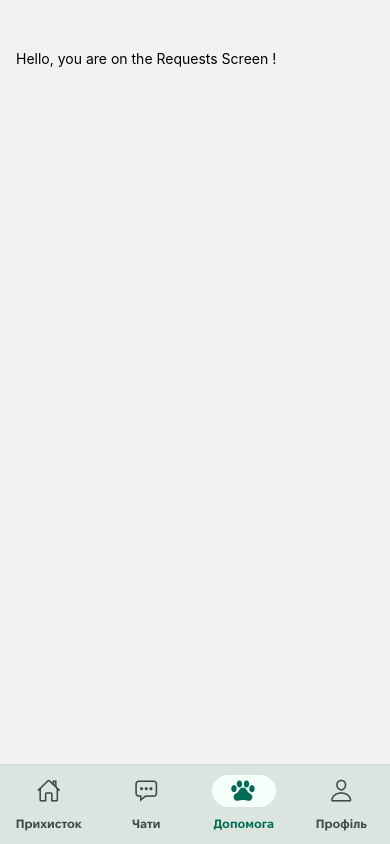
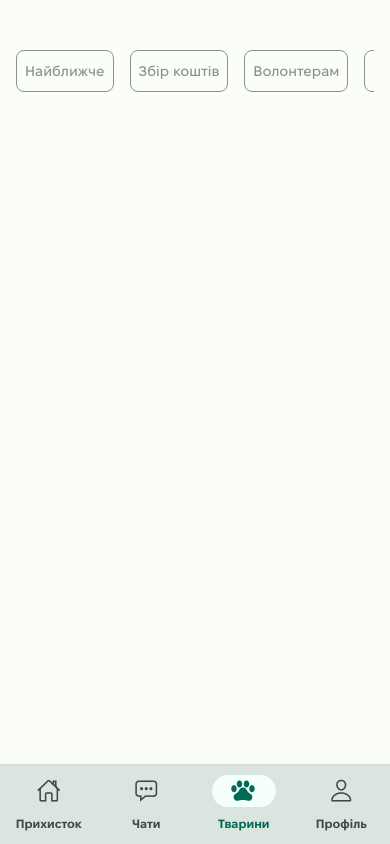
Before and after one commit to danylokvl/Dobrolap, a React Native app: screen /Requests in a window 390 px wide. Built offline with nearby package versions, Linux system fonts and the light colour scheme.

Commit message:
filter chips added

```diff
--- a/App.js
+++ b/App.js
@@ -1,7 +1,7 @@
 import { View, StyleSheet } from "react-native";
 import { StatusBar } from "expo-status-bar";
 import { createBottomTabNavigator } from "@react-navigation/bottom-tabs";
-import { NavigationContainer } from "@react-navigation/native";
+import { NavigationContainer, DefaultTheme } from "@react-navigation/native";
 import { useFonts } from "expo-font";
 import { Ionicons } from "@expo/vector-icons";
 
@@ -28,9 +28,19 @@ export default function App() {
 
   if (!fontsLoaded) return <Loading />;
 
+  const DobrolapTheme = {
+    ...DefaultTheme,
+    colors: {
+      ...DefaultTheme.colors,
+      background: COLORS.background,
+    },
+  };
+
   return (
-    <NavigationContainer>
+    <View style={styles.container}>
+      <NavigationContainer theme={DobrolapTheme}>
         <StatusBar style='auto' />
+
         <BottomTabs.Navigator
           screenOptions={{
             headerShown: false,
@@ -56,7 +66,9 @@ export default function App() {
                 <>
                   <Ionicons
                     name={focused ? "home-sharp" : "home-outline"}
-                  color={focused ? COLORS.primary : COLORS.onBackgroundVariant}
+                    color={
+                      focused ? COLORS.primary : COLORS.onBackgroundVariant
+                    }
                     size={size}
                   />
                   <View style={focused ? styles.focusedItem : null} />
@@ -77,7 +89,9 @@ export default function App() {
                         ? "chatbox-ellipses-sharp"
                         : "chatbox-ellipses-outline"
                     }
-                  color={focused ? COLORS.primary : COLORS.onBackgroundVariant}
+                    color={
+                      focused ? COLORS.primary : COLORS.onBackgroundVariant
+                    }
                     size={size}
                   />
                   <View style={focused ? styles.focusedItem : null} />
@@ -89,12 +103,14 @@ export default function App() {
             name='Requests'
             component={RequestsScreen}
             options={{
-            title: "Допомога",
+              title: "Тварини",
               tabBarIcon: ({ size, focused }) => (
                 <>
                   <Ionicons
                     name={focused ? "paw-sharp" : "paw-outline"}
-                  color={focused ? COLORS.primary : COLORS.onBackgroundVariant}
+                    color={
+                      focused ? COLORS.primary : COLORS.onBackgroundVariant
+                    }
                     size={size}
                   />
                   <View style={focused ? styles.focusedItem : null} />
@@ -111,7 +127,9 @@ export default function App() {
                 <>
                   <Ionicons
                     name={focused ? "person-sharp" : "person-outline"}
-                  color={focused ? COLORS.primary : COLORS.onBackgroundVariant}
+                    color={
+                      focused ? COLORS.primary : COLORS.onBackgroundVariant
+                    }
                     size={size}
                   />
                   <View style={focused ? styles.focusedItem : null} />
@@ -121,10 +139,15 @@ export default function App() {
           />
         </BottomTabs.Navigator>
       </NavigationContainer>
+    </View>
   );
 }
 
 const styles = StyleSheet.create({
+  container: {
+    flex: 1,
+    backgroundColor: COLORS.primary,
+  },
   focusedItem: {
     position: "absolute",
     zIndex: -10,
--- /dev/null
+++ b/components/chips/FilterChip.js
@@ -0,0 +1,63 @@
+import { View, StyleSheet, Text, Pressable } from "react-native";
+import { useState } from "react";
+import { Ionicons } from "@expo/vector-icons";
+
+import { COLORS } from "../../constants/colors";
+
+const FilterChip = ({ children }) => {
+  const [chipEnabled, setChipEnabled] = useState(false);
+  return (
+    <Pressable
+      style={[
+        styles.chip,
+        styles.chipDisabledStyle,
+        chipEnabled && styles.chipEnabledStyle,
+      ]}
+      onPress={() => setChipEnabled(!chipEnabled)}
+    >
+      {chipEnabled && (
+        <Ionicons
+          name='checkmark-sharp'
+          size={18}
+          color={COLORS.onSecondaryContainer}
+        />
+      )}
+      <Text
+        style={[
+          styles.text,
+          chipEnabled && { color: COLORS.onSecondaryContainer },
+        ]}
+      >
+        {children}
+      </Text>
+    </Pressable>
+  );
+};
+
+const styles = StyleSheet.create({
+  chip: {
+    flexDirection: "row",
+    alignItems: "center",
+    gap: 8,
+    borderRadius: 8,
+    paddingVertical: 10,
+    paddingHorizontal: 8,
+  },
+  text: {
+    color: COLORS.outline,
+    fontFamily: "FixelDisplay-Medium",
+    fontSize: 14,
+    lineHeight: 20,
+  },
+
+  chipEnabledStyle: {
+    backgroundColor: COLORS.secondaryContainer,
+    borderWidth: 0,
+  },
+  chipDisabledStyle: {
+    borderWidth: 1,
+    borderColor: COLORS.outline,
+  },
+});
+
+export default FilterChip;
--- a/components/typography/Body12.jsx
+++ b/components/typography/Body12.jsx
@@ -8,7 +8,7 @@ const Body12 = ({ children }) => {
 const styles = StyleSheet.create({
   textStyle: {
     color: COLORS.onBackground,
-    fontFamily: "fixelText-regular",
+    fontFamily: "FixelText-Regular",
     fontSize: 12,
   },
 });
--- a/components/typography/Body12Bold.jsx
+++ b/components/typography/Body12Bold.jsx
@@ -8,7 +8,7 @@ const Body12Bold = ({ children }) => {
 const styles = StyleSheet.create({
   textStyle: {
     color: COLORS.onBackground,
-    fontFamily: "fixelText-bold",
+    fontFamily: "FixelText-Bold",
     fontSize: 12,
   },
 });
--- a/components/typography/Body14.jsx
+++ b/components/typography/Body14.jsx
@@ -8,7 +8,7 @@ const Body14 = ({ children }) => {
 const styles = StyleSheet.create({
   textStyle: {
     color: COLORS.onBackground,
-    fontFamily: "fixelText-regular",
+    fontFamily: "FixelText-Regular",
     fontSize: 14,
     lineHeight: 20,
   },
--- a/components/typography/Body16.jsx
+++ b/components/typography/Body16.jsx
@@ -8,7 +8,7 @@ const Body16 = ({ children }) => {
 const styles = StyleSheet.create({
   textStyle: {
     color: COLORS.onBackground,
-    fontFamily: "fixelText-regular",
+    fontFamily: "FixelText-Regular",
     fontSize: 16,
     lineHeight: 24,
   },
--- a/components/typography/LabelLarge.jsx
+++ b/components/typography/LabelLarge.jsx
@@ -8,7 +8,7 @@ const LabelLarge = ({ children }) => {
 const styles = StyleSheet.create({
   textStyle: {
     color: COLORS.onBackground,
-    fontFamily: "fixelDisplay-medium",
+    fontFamily: "FixelDisplay-Medium",
     fontSize: 14,
     lineHeight: 20,
   },
--- a/components/typography/LabelSemiBold.jsx
+++ b/components/typography/LabelSemiBold.jsx
@@ -8,7 +8,7 @@ const LabelSemiBold = ({ children }) => {
 const styles = StyleSheet.create({
   textStyle: {
     color: COLORS.onBackground,
-    fontFamily: "fixelDisplay-semiBold",
+    fontFamily: "FixelDisplay-SemiBold",
     fontSize: 16,
     lineHeight: "auto",
   },
--- a/components/typography/TitleLarge.jsx
+++ b/components/typography/TitleLarge.jsx
@@ -8,7 +8,7 @@ const LabelSemiBold = ({ children }) => {
 const styles = StyleSheet.create({
   textStyle: {
     color: COLORS.onBackground,
-    fontFamily: "fixelDisplay-medium",
+    fontFamily: "FixelDisplay-Medium",
     fontSize: 22,
     lineHeight: 24,
   },
--- a/screens/RequestsScreen.js
+++ b/screens/RequestsScreen.js
@@ -1,18 +1,35 @@
-import { Text, View, StyleSheet } from "react-native";
+import { Text, View, StyleSheet, ScrollView } from "react-native";
+import FilterChip from "../components/chips/FilterChip";
 
 const RequestsScreen = () => {
   return (
     <View style={styles.container}>
-      <Text>Hello, you are on the Requests Screen !</Text>
+      <ScrollView
+        horizontal={true}
+        contentContainerStyle={styles.filterChipsBlock}
+        showsHorizontalScrollIndicator={false}
+      >
+        <FilterChip>Найближче</FilterChip>
+        <FilterChip>Збір коштів</FilterChip>
+        <FilterChip>Волонтерам</FilterChip>
+        <FilterChip>Адопція / Перетримка</FilterChip>
+        <FilterChip>Ветеринарам</FilterChip>
+        <FilterChip>Юристам</FilterChip>
+      </ScrollView>
     </View>
   );
 };
 
 const styles = StyleSheet.create({
   container: {
-    flex: 1,
     paddingTop: 50,
-    paddingLeft: 16,
+    marginHorizontal: 16,
+  },
+
+  filterChipsBlock: {
+    flexDirection: "row",
+    justifyContent: "space-around",
+    gap: 16,
   },
 });
 
```
Lines whose indentation alone changed are shown as unchanged.
